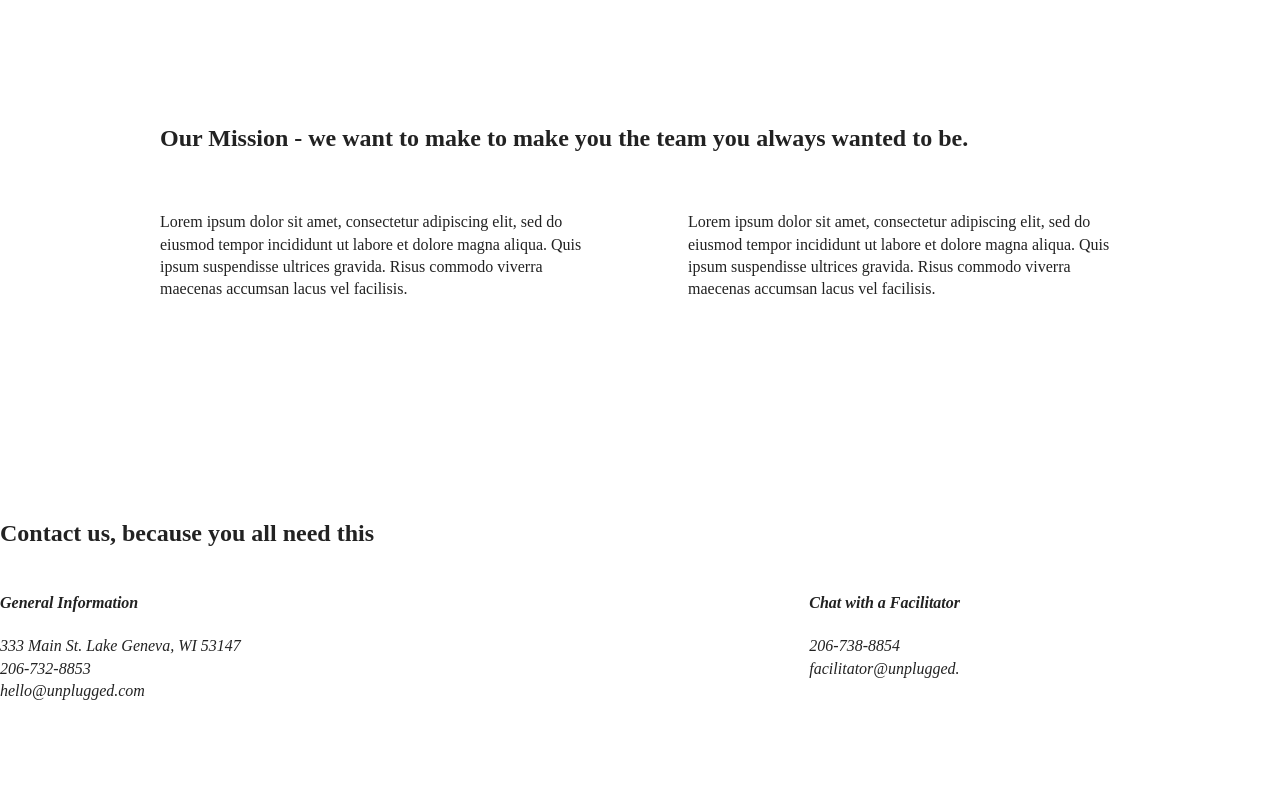
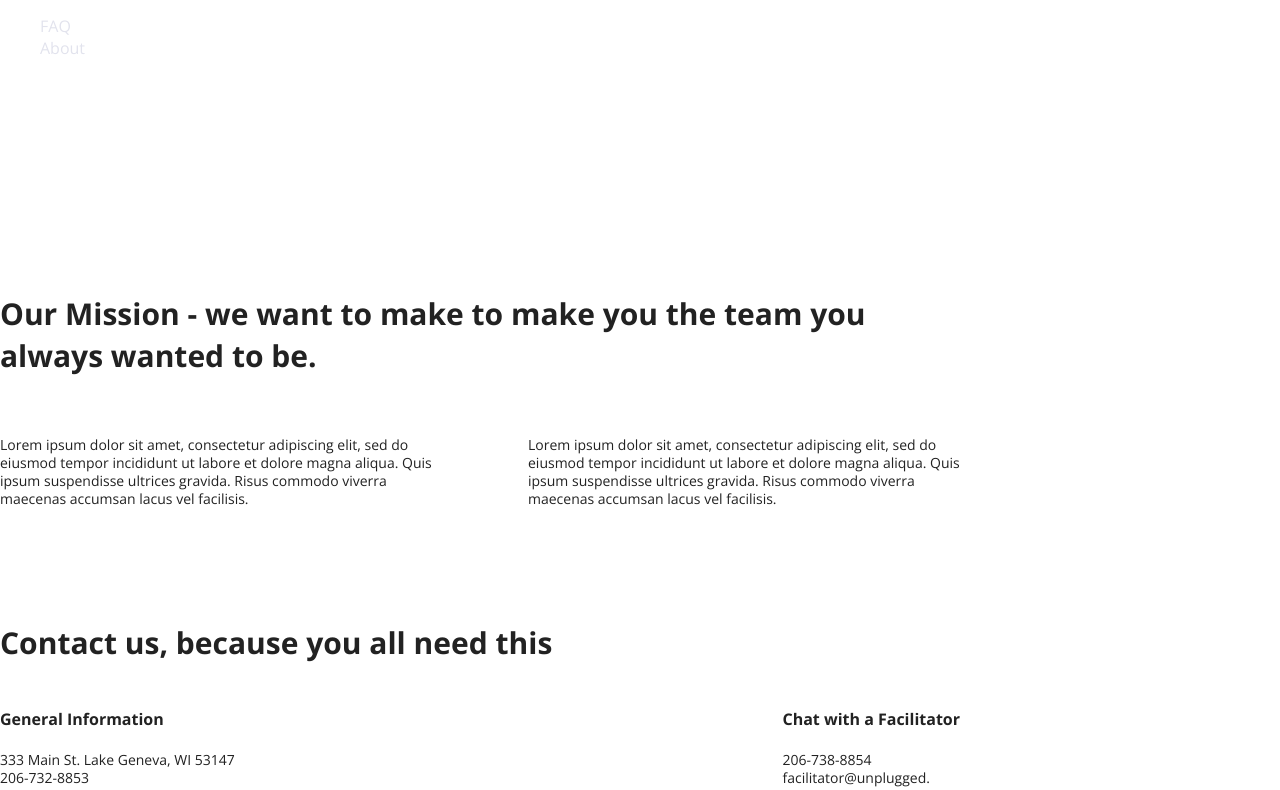
Before and after one commit to JusBar206/Unplugged-Retreat, a website: page about/index.html in a window 1280 px wide. Shown: the part 173-963 px from the top of the page. Drawn offline with nearby package versions, Linux system fonts and the light colour scheme.

Commit message:
unplugged retreat

```diff
--- a/about/index.html
+++ b/about/index.html
@@ -19,6 +19,9 @@
   <link rel="stylesheet" href="../css/main.css">
 
   <meta name="theme-color" content="#fafafa">
+
+  <!---FONT STYLE--->
+  <link href="https://fonts.googleapis.com/css?family=Open+Sans:400,700|Poppins:500,700" rel="stylesheet">
 </head>
 
 <body>
--- a/css/main.css
+++ b/css/main.css
@@ -86,6 +86,59 @@ textarea {
 /* ==========================================================================
    Author's custom styles
    ========================================================================== */
+   html {
+     font-size: 16px;
+   }
+
+   body {
+     font-family: 'Open Sans', sans-serif;
+     font-size: 1em;
+     text-align: left;
+   }
+
+   ul,
+   ol {
+     list-style-type: none;
+   }
+
+   a {
+     color: #e2e3ed;
+     text-decoration: none;
+   }
+
+   h2 {
+     font-family: 'Open Sans', sans-serif;
+     font-size: 1.875em;
+   }
+
+   h3,
+   h4 {
+     font-family: 'Open Sans', sans-serif;
+     margin: 20px 0;
+     font-size: 1em;
+   }
+
+   p {
+     font-size: 0.875em;
+     line-height: 1.285;
+   }
+
+   img {
+
+   }
+
+   figure {
+
+   }
+
+   address {
+     font-style: normal;
+   }
+
+   .content-wrapper {
+
+
+
    .content-wrapper {
      width: 90%;
      margin: 50px 0;
```
Also changed, not shown: faq/index.html (+3 -0 lines), index.html (+3 -0 lines).
